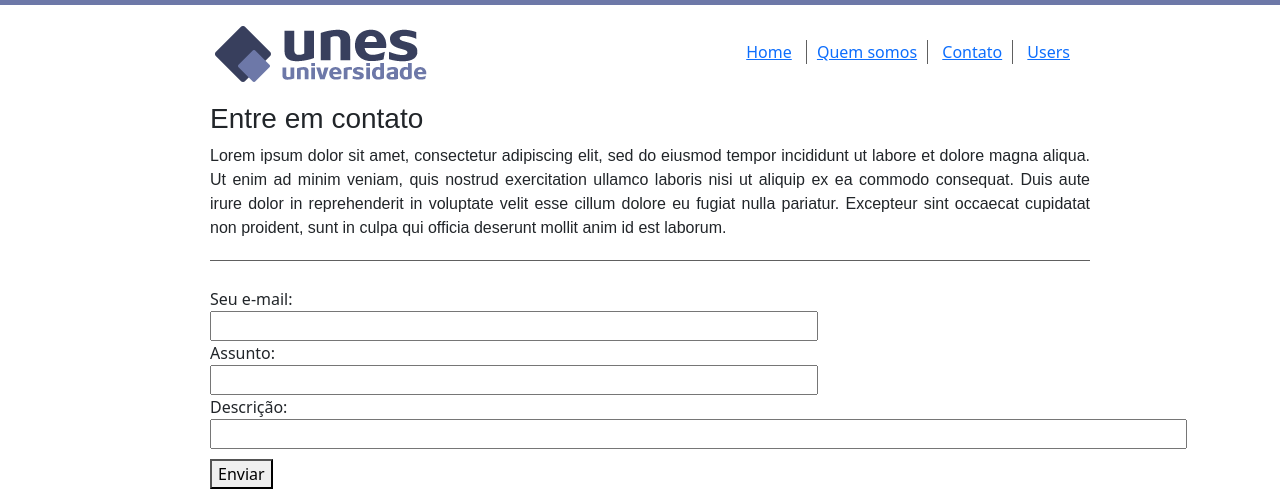
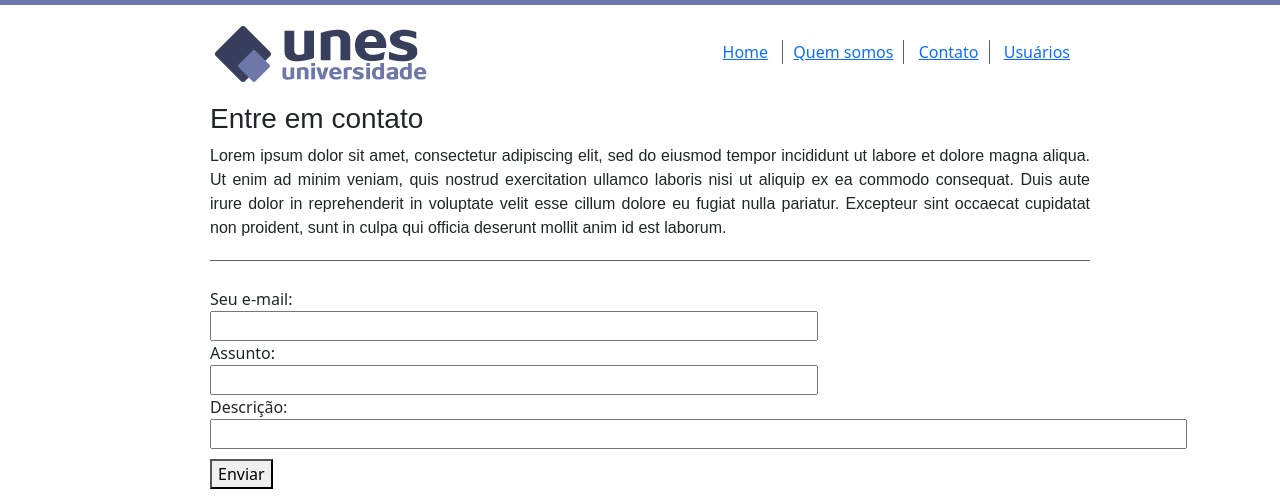
Before and after one commit to Hugohs98/desafio-html-fatc-ads, a Flask app: page /contato in a window 1280 px wide. Shown: the top 498 px of the page. Run offline with Flask 2, Linux system fonts and the light colour scheme; some libraries are stand-ins or nearby versions.

Commit message:
:lipstick: feat: atualização usuários

```diff
--- a/templates/contato.html
+++ b/templates/contato.html
@@ -18,7 +18,7 @@
                         <li id="menu"><a href="/">Home</a></li>
                         <li id="meio"><a href="/quem_somos">Quem somos</a></li>
                         <li id="meio1"><a href="/contato">Contato</a></li>
-                        <li id="menu"><a href="/users">Users</a></li>
+                        <li id="menu"><a href="/users">Usuários</a></li>
                     </ul>
                 </header>
                 <div class="info">
--- a/templates/index.html
+++ b/templates/index.html
@@ -18,7 +18,7 @@
                         <li><a href="/">Home</a></li>
                         <li id="meio"><a href="/quem_somos">Quem somos</a></li>
                         <li id="meio1"><a href="/contato">Contato</a></li>
-                        <li><a href="/users">Users</a></li>
+                        <li><a href="/users">Usuários</a></li>
                     </ul>
             </header>
         <img id="capa" src="../static/_img/capa.png">
--- a/templates/quemsomos.html
+++ b/templates/quemsomos.html
@@ -18,7 +18,7 @@
                         <li id="menu"><a href="/">Home</a></li>
                         <li id="meio"><a href="/quem_somos">Quem somos</a></li>
                         <li id="meio1"><a href="/contato">Contato</a></li>
-                        <li id="menu"><a href="/users">Users</a></li>
+                        <li id="menu"><a href="/users">Usuários</a></li>
                     </ul>
             </header>
         <div class="info">
--- a/templates/users.html
+++ b/templates/users.html
@@ -18,7 +18,7 @@
                         <li id="menu"><a href="/">Home</a></li>
                         <li id="meio"><a href="/quem_somos">Quem somos</a></li>
                         <li id="meio1"><a href="/contato">Contato</a></li>
-                        <li id="menu"><a href="/users">Users</a></li>
+                        <li id="menu"><a href="/users">Usuários</a></li>
                     </ul>
             </header>
             <br>
```
